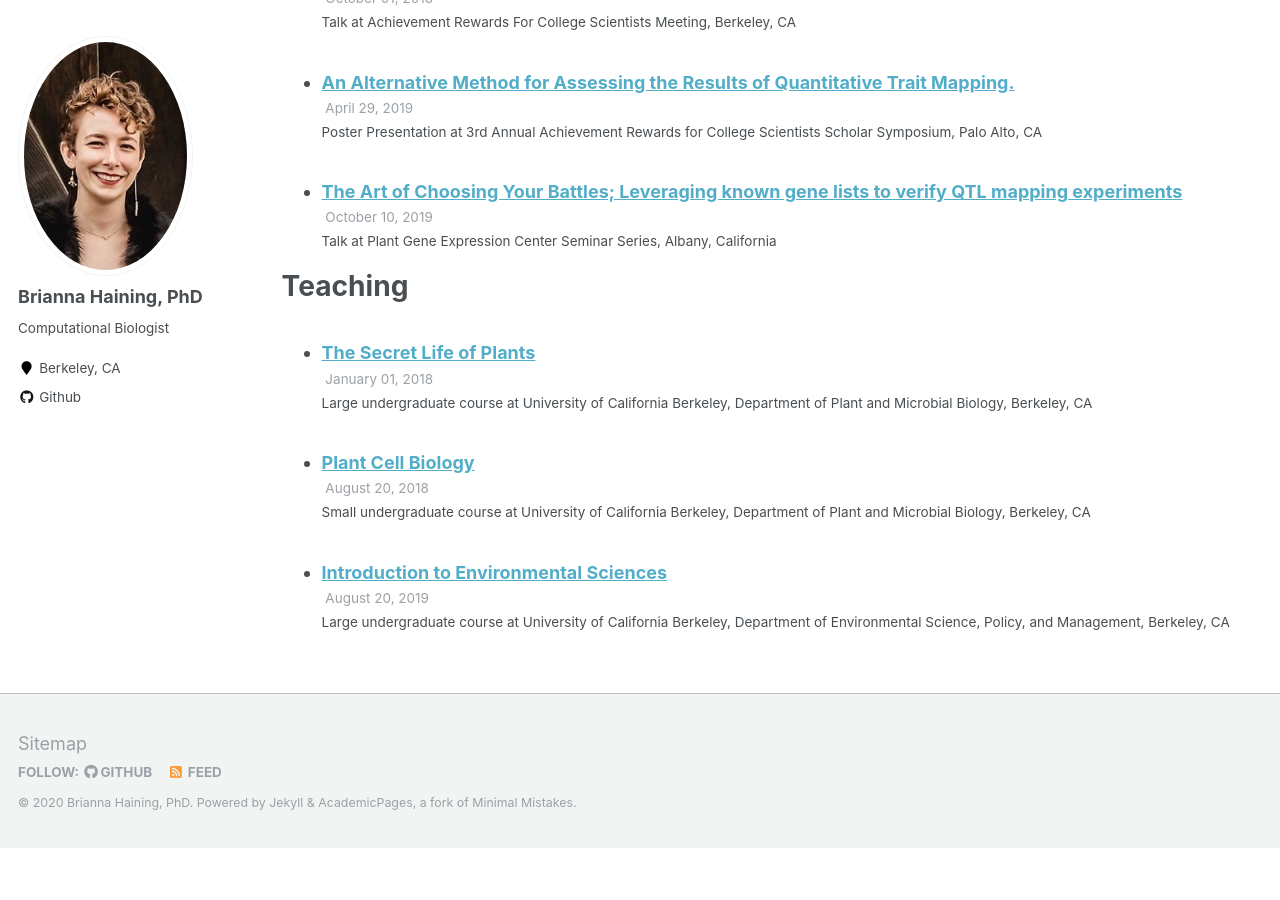
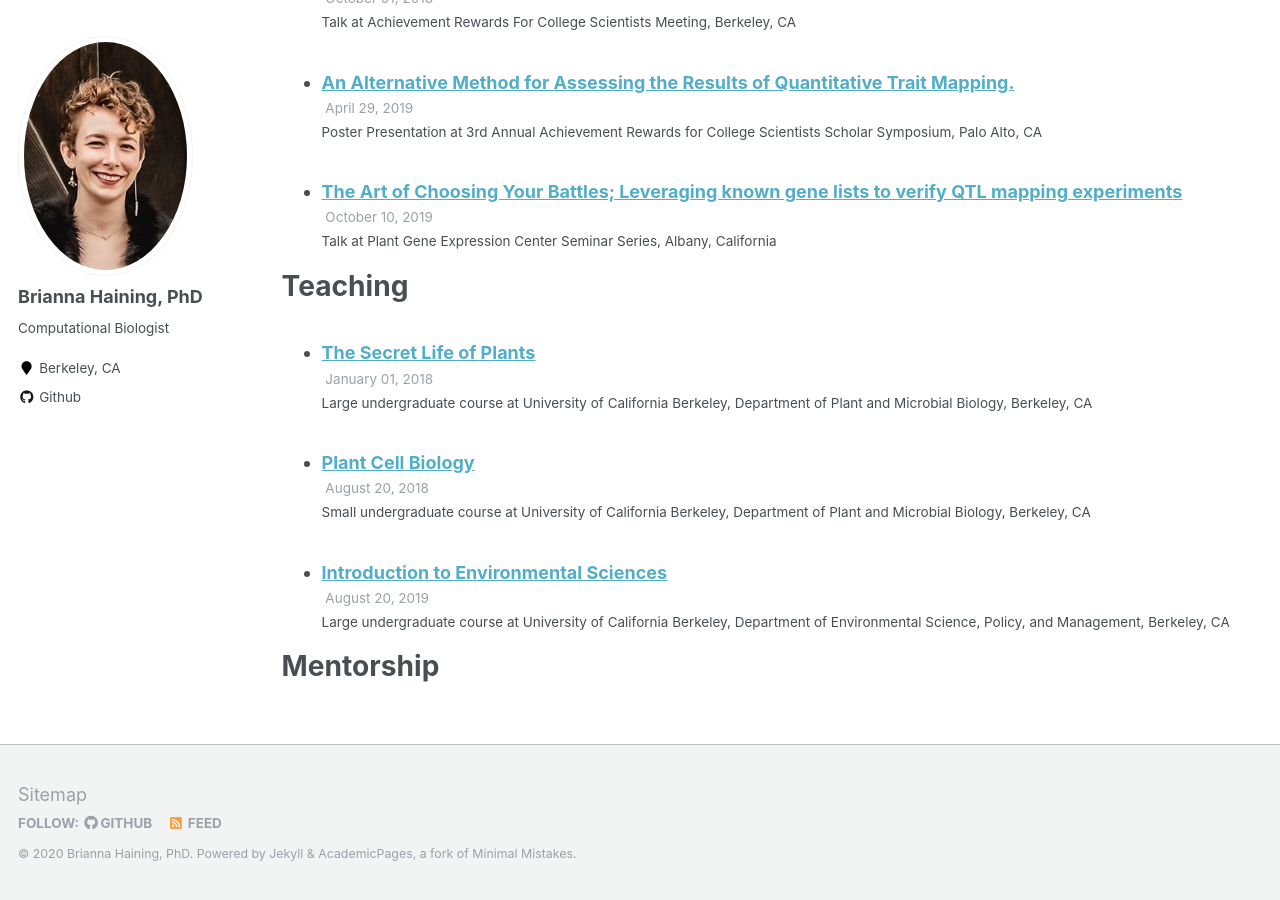
Before and after one commit to haining-b/haining-b.github.io, a Jekyll site: the page built from _pages/cv.md, in a window 1280 px wide and 900 px high, scrolled down 3384 px. Built offline with Jekyll 4.4.1, drawn with Linux system fonts in a browser that asks for light colours; before the commit the page ends 4232 px from its top, so only the background shows below that.

Commit message:
Update cv.md

```diff
--- a/_pages/cv.md
+++ b/_pages/cv.md
@@ -89,3 +89,9 @@
   <ul>{% for post in site.teaching %}
     {% include archive-single-talk-cv.html %}
   {% endfor %}</ul>
+
+Mentorship
+======
+  <ul>{% for post in site.mentorship %}
+    {% include archive-single-talk-cv.html %}
+  {% endfor %}</ul>
```
